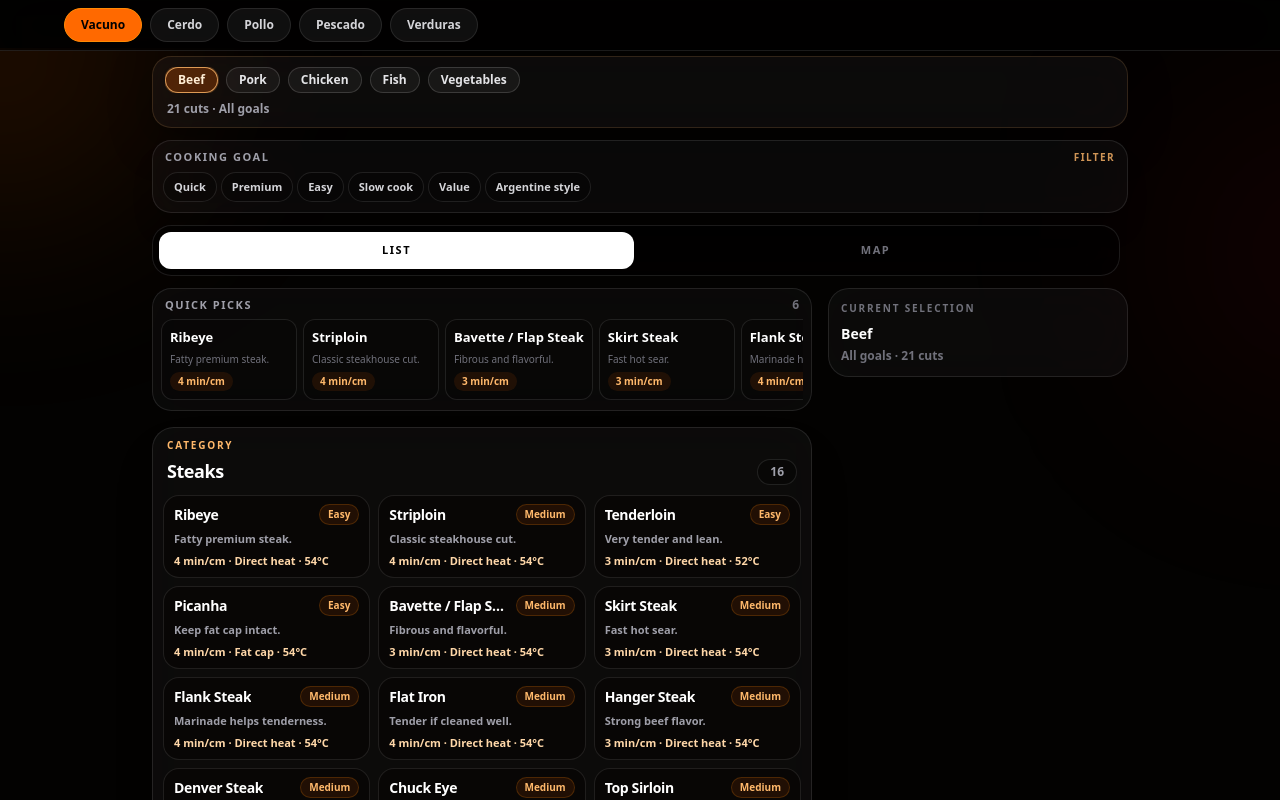
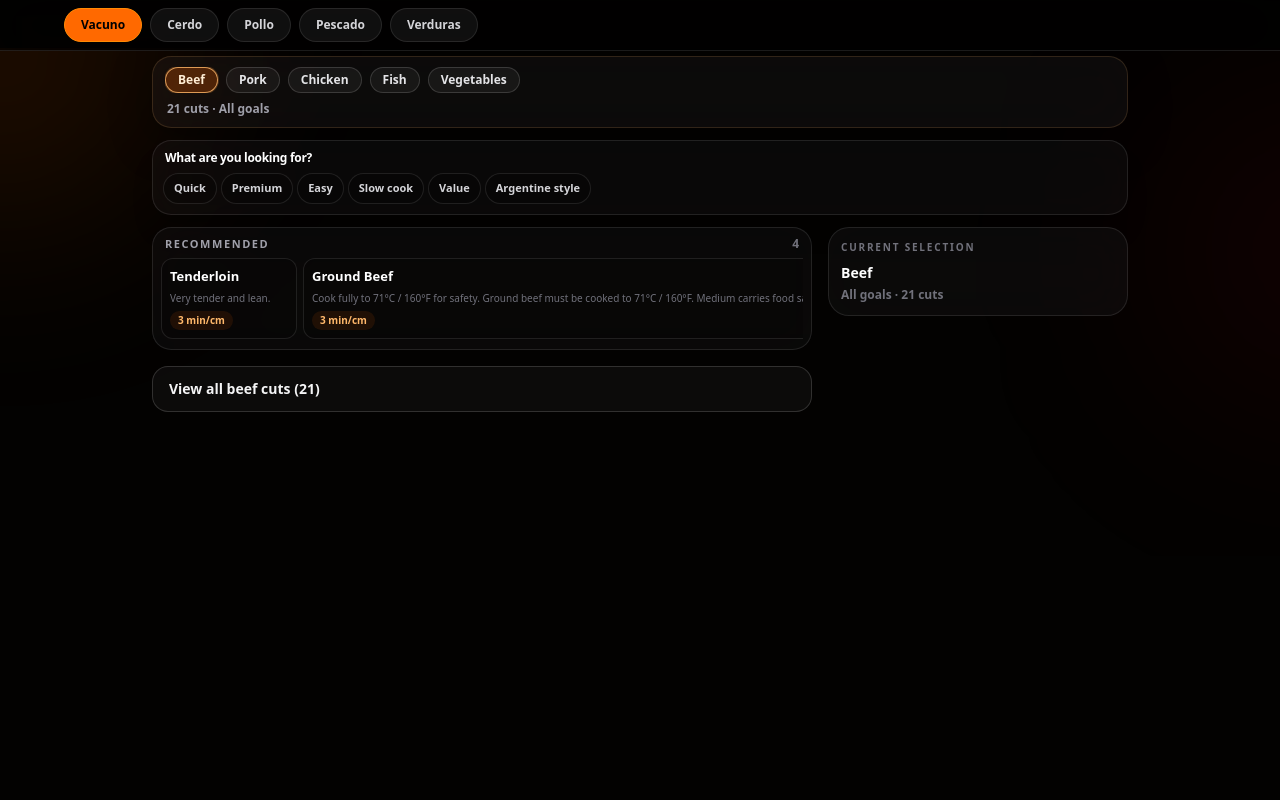
Before and after one commit to luisrdzcruz-maker/parrillero-pro, a Next.js app: page /dev/cuts in a window 1280 px wide. Shown: the top 800 px of the page. Built offline with nearby package versions, Linux system fonts and the light colour scheme.

Commit message:
Add guided-first cut selection flow

```diff
--- a/components/cuts/CutSelectionScreen.tsx
+++ b/components/cuts/CutSelectionScreen.tsx
@@ -6,7 +6,6 @@ import type { GeneratedAnimalId, GeneratedCutProfile } from "@/lib/generated/cut
 import { CutBottomSheet } from "./CutBottomSheet";
 import { CutList } from "./CutList";
 import { CutMap } from "./CutMap";
-import { CutViewToggle } from "./CutViewToggle";
 import { IntentSelector } from "./IntentSelector";
 import { QuickPicks } from "./QuickPicks";
 import {
@@ -55,7 +54,6 @@ export function CutSelectionScreen({
     sourceFilter: intentFilter,
     selectedIntent: intentFilter,
   });
-  const [viewMode, setViewMode] = useState<CutViewMode>("list");
   const [zoneState, setZoneState] = useState<{
     sourceAnimal: CutSelectionScreenProps["selectedAnimal"];
     selectedZone: string | null;
@@ -64,6 +62,8 @@ export function CutSelectionScreen({
     selectedZone: null,
   });
   const [localSelectedCutId, setLocalSelectedCutId] = useState<string | null>(null);
+  const [catalogExpanded, setCatalogExpanded] = useState(false);
+  const [viewMode, setViewMode] = useState<CutViewMode>("list");
 
   const selectedIntent =
     intentState.sourceFilter === intentFilter ? intentState.selectedIntent : intentFilter;
@@ -97,16 +97,22 @@ export function CutSelectionScreen({
     onPreviewCutChange?.(nextProfile?.id ?? null);
   };
 
-  const visibleProfiles = useMemo(() => {
-    const animalCuts = selectedZone
+  const animalProfiles = useMemo(
+    () =>
+      selectedZone
       ? getCutsByAnimalAndCategory(selectedAnimal, selectedZone)
-      : getCutsByAnimal(selectedAnimal);
-    return filterCutsByIntent(animalCuts, selectedIntent);
-  }, [selectedAnimal, selectedIntent, selectedZone]);
+      : getCutsByAnimal(selectedAnimal),
+    [selectedAnimal, selectedZone],
+  );
+  const visibleProfiles = useMemo(
+    () => filterCutsByIntent(animalProfiles, selectedIntent),
+    [animalProfiles, selectedIntent],
+  );
+  const totalCutsByAnimal = useMemo(() => getCutsByAnimal(selectedAnimal).length, [selectedAnimal]);
 
   const groupedProfiles = useMemo(
-    () => getCategoryGroups(visibleProfiles, effectiveLang),
-    [effectiveLang, visibleProfiles],
+    () => getCategoryGroups(animalProfiles, effectiveLang),
+    [animalProfiles, effectiveLang],
   );
   const chipAnimalLabel = (animalId: GeneratedAnimalId) => {
     if (effectiveLang === "es" && animalId === "beef") return "Vaca";
@@ -120,10 +126,10 @@ export function CutSelectionScreen({
         : effectiveLang === "fi"
           ? "Kaikki tavoitteet"
           : "All goals";
-  const compactStatusLine = `${visibleProfiles.length} ${
+  const compactStatusLine = `${totalCutsByAnimal} ${
     effectiveLang === "es" ? "cortes" : effectiveLang === "fi" ? "leikkausta" : "cuts"
   } · ${activeFilterLabel}`;
-  const hasActiveFilters = Boolean(selectedIntent || selectedZone);
+  const hasActiveFilters = Boolean(selectedZone);
   const handleStartCooking = (profile: GeneratedCutProfile) => {
     if (onStartCooking) {
       onStartCooking(profile);
@@ -138,8 +144,19 @@ export function CutSelectionScreen({
   };
   const handleAnimalSelect = (nextAnimal: GeneratedAnimalId) => {
     if (!onAnimalChange || nextAnimal === selectedAnimal) return;
+    setCatalogExpanded(false);
+    setViewMode("list");
+    handleZoneChange(null);
     onAnimalChange(nextAnimal);
   };
+  const viewAllLabel =
+    effectiveLang === "es"
+      ? `Ver todos los cortes de ${chipAnimalLabel(selectedAnimal).toLowerCase()} (${totalCutsByAnimal})`
+      : effectiveLang === "fi"
+        ? `Näytä kaikki ${chipAnimalLabel(selectedAnimal).toLowerCase()} leikkaukset (${totalCutsByAnimal})`
+        : `View all ${chipAnimalLabel(selectedAnimal).toLowerCase()} cuts (${totalCutsByAnimal})`;
+  const hideAllLabel =
+    effectiveLang === "es" ? "Ocultar catálogo completo" : effectiveLang === "fi" ? "Piilota koko valikoima" : "Hide full catalog";
 
   return (
     <main className="relative min-h-full w-full max-w-full overflow-x-hidden bg-[#030201] text-white">
@@ -179,8 +196,59 @@ export function CutSelectionScreen({
 
         <div className="mt-3 space-y-3">
           <IntentSelector lang={effectiveLang} selectedIntent={selectedIntent} onIntentChange={handleIntentChange} />
+        </div>
+
+        <div className="mt-3 grid min-w-0 gap-4 lg:grid-cols-[1fr_300px]">
+          <div className="min-w-0 space-y-4">
+            <QuickPicks
+              profiles={animalProfiles}
+              intent={selectedIntent}
+              lang={effectiveLang}
+              limit={4}
+              selectedCutId={selectedProfile?.id}
+              onSelect={handleProfileChange}
+            />
+            <button
+              type="button"
+              onClick={() => setCatalogExpanded((prev) => !prev)}
+              className="w-full rounded-2xl border border-white/15 bg-white/[0.04] px-4 py-3 text-left text-sm font-black text-zinc-100 transition hover:border-orange-300/45 hover:bg-orange-500/10 active:scale-[0.99]"
+              aria-expanded={catalogExpanded}
+            >
+              {catalogExpanded ? hideAllLabel : viewAllLabel}
+            </button>
+
+            {catalogExpanded && (
+              <div className="space-y-3">
                 <div className="grid gap-2 sm:grid-cols-[1fr_auto]">
-            <CutViewToggle lang={effectiveLang} value={viewMode} onChange={setViewMode} />
+                  <div className="w-full max-w-full rounded-[1.2rem] border border-white/10 bg-black/30 p-1.5 backdrop-blur-xl">
+                    <div className="grid w-full min-w-0 grid-cols-2 gap-1">
+                      {(["list", "map"] as const).map((mode) => (
+                        <button
+                          key={mode}
+                          type="button"
+                          onClick={() => setViewMode(mode)}
+                          className={`min-w-0 rounded-xl px-4 py-2.5 text-[11px] font-black uppercase tracking-[0.14em] transition active:scale-[0.98] ${
+                            viewMode === mode
+                              ? "bg-white text-black"
+                              : "text-zinc-500 hover:bg-white/10 hover:text-zinc-200"
+                          }`}
+                          aria-pressed={viewMode === mode}
+                        >
+                          {mode === "list"
+                            ? effectiveLang === "es"
+                              ? "Lista"
+                              : effectiveLang === "fi"
+                                ? "Lista"
+                                : "List"
+                            : effectiveLang === "es"
+                              ? "Mapa"
+                              : effectiveLang === "fi"
+                                ? "Kartta"
+                                : "Map"}
+                        </button>
+                      ))}
+                    </div>
+                  </div>
                   {selectedZone && (
                     <button
                       type="button"
@@ -195,17 +263,6 @@ export function CutSelectionScreen({
                     </button>
                   )}
                 </div>
-        </div>
-
-        <div className="mt-3 grid min-w-0 gap-4 lg:grid-cols-[1fr_300px]">
-          <div className="min-w-0 space-y-4">
-            <QuickPicks
-              animal={selectedAnimal}
-              intent={selectedIntent}
-              lang={effectiveLang}
-              selectedCutId={selectedProfile?.id}
-              onSelect={handleProfileChange}
-            />
 
                 {viewMode === "map" && (
                   <CutMap
@@ -223,6 +280,8 @@ export function CutSelectionScreen({
                   onResetFilters={handleResetFilters}
                   onSelect={handleProfileChange}
                 />
+              </div>
+            )}
           </div>
           <aside className="hidden min-w-0 max-w-full lg:sticky lg:top-4 lg:block lg:self-start">
             <div className="rounded-[1.3rem] border border-white/10 bg-white/[0.035] p-3 backdrop-blur-xl">
--- a/components/cuts/IntentSelector.tsx
+++ b/components/cuts/IntentSelector.tsx
@@ -15,15 +15,10 @@ type IntentSelectorProps = {
 export function IntentSelector({ lang, selectedIntent, onIntentChange }: IntentSelectorProps) {
   return (
     <section className="min-w-0 max-w-full rounded-[1.2rem] border border-white/10 bg-white/[0.03] p-2 shadow-xl shadow-black/20 backdrop-blur-xl">
-      <div className="mb-1.5 flex items-center justify-between px-1">
-        <div>
-          <h2 className="text-[11px] font-black uppercase tracking-[0.14em] text-zinc-400">
-            {lang === "es" ? "Objetivo de cocción" : lang === "fi" ? "Kypsennystavoite" : "Cooking goal"}
-          </h2>
-        </div>
-        <span className="text-[10px] font-black uppercase tracking-[0.14em] text-orange-300/80">
-          {lang === "es" ? "Filtro" : lang === "fi" ? "Suodatin" : "Filter"}
-        </span>
+      <div className="mb-1.5 px-1">
+        <h2 className="text-[12px] font-black tracking-tight text-white">
+          {lang === "es" ? "¿Qué buscas?" : lang === "fi" ? "Mitä etsit?" : "What are you looking for?"}
+        </h2>
       </div>
       <div
         className="flex max-w-full min-w-0 gap-1 overflow-x-auto px-0.5 pb-0.5 [scrollbar-width:none] [&::-webkit-scrollbar]:hidden sm:flex-wrap sm:overflow-visible"
--- a/components/cuts/QuickPicks.tsx
+++ b/components/cuts/QuickPicks.tsx
@@ -1,25 +1,26 @@
 "use client";
 
-import type { GeneratedAnimalId, GeneratedCutProfile } from "@/lib/generated/cutProfiles";
+import type { GeneratedCutProfile } from "@/lib/generated/cutProfiles";
 import type { Lang } from "@/lib/i18n/texts";
 import {
   getCutDescriptor,
   getDisplayName,
   getEstimatedTimeLabel,
-  getQuickPicksByAnimal,
+  getRecommendedCuts,
 } from "./cutProfileSelectors";
 import type { CutIntent } from "./cutSelectionTypes";
 
 type QuickPicksProps = {
-  animal: GeneratedAnimalId;
+  profiles: GeneratedCutProfile[];
   intent: CutIntent | null;
   lang: Lang;
+  limit?: number;
   selectedCutId?: string;
   onSelect: (profile: GeneratedCutProfile) => void;
 };
 
-export function QuickPicks({ animal, intent, lang, selectedCutId, onSelect }: QuickPicksProps) {
-  const picks = getQuickPicksByAnimal(animal, intent);
+export function QuickPicks({ profiles, intent, lang, limit = 4, selectedCutId, onSelect }: QuickPicksProps) {
+  const picks = getRecommendedCuts(profiles, intent, limit);
 
   if (picks.length === 0) return null;
 
@@ -28,7 +29,7 @@ export function QuickPicks({ animal, intent, lang, selectedCutId, onSelect }: Qu
       <div className="mb-1.5 flex items-center justify-between px-1">
         <div>
           <h2 className="text-[11px] font-black uppercase tracking-[0.14em] text-zinc-400">
-            {lang === "es" ? "Selecciones rápidas" : lang === "fi" ? "Pikavalinnat" : "Quick picks"}
+            {lang === "es" ? "Recomendados" : lang === "fi" ? "Suositukset" : "Recommended"}
           </h2>
         </div>
         <span className="text-xs font-bold text-zinc-500">{picks.length}</span>
--- a/components/cuts/cutProfileSelectors.ts
+++ b/components/cuts/cutProfileSelectors.ts
@@ -135,6 +135,42 @@ export function getQuickPicksByAnimal(animal: GeneratedAnimalId, tag?: CutIntent
   return taggedCuts.slice(0, 6);
 }
 
+export function getRecommendedCuts(
+  profiles: GeneratedCutProfile[],
+  intent: CutIntent | null,
+  limit = 4,
+) {
+  if (profiles.length === 0) return [];
+
+  const ranked = profiles
+    .map((profile) => ({ profile, score: getRecommendationScore(profile, intent) }))
+    .sort((a, b) => {
+      if (b.score !== a.score) return b.score - a.score;
+      const aMinutes = getEstimatedMinutes(a.profile) ?? Number.POSITIVE_INFINITY;
+      const bMinutes = getEstimatedMinutes(b.profile) ?? Number.POSITIVE_INFINITY;
+      if (aMinutes !== bMinutes) return aMinutes - bMinutes;
+      return a.profile.canonicalNameEn.localeCompare(b.profile.canonicalNameEn);
+    });
+
+  const picks: GeneratedCutProfile[] = [];
+  const seenCategories = new Set<string>();
+  for (const entry of ranked) {
+    const category = entry.profile.category || "other";
+    if (seenCategories.has(category)) continue;
+    picks.push(entry.profile);
+    seenCategories.add(category);
+    if (picks.length === limit) return picks;
+  }
+
+  for (const entry of ranked) {
+    if (picks.some((profile) => profile.id === entry.profile.id)) continue;
+    picks.push(entry.profile);
+    if (picks.length === limit) return picks;
+  }
+
+  return picks;
+}
+
 export function getCategoryGroups(profiles: GeneratedCutProfile[], lang: Lang = "en"): CutGroup[] {
   const groups = new Map<string, GeneratedCutProfile[]>();
 
@@ -231,6 +267,36 @@ function getTagSet(profile: GeneratedCutProfile) {
   return new Set(profile.tipsEn.map((tag) => tag.trim().toLowerCase()).filter(Boolean));
 }
 
+function getEstimatedMinutes(profile: GeneratedCutProfile) {
+  if (profile.estimatedTotalTimeMin) return profile.estimatedTotalTimeMin;
+  if (profile.cookingMinutes) return profile.cookingMinutes;
+  if (profile.estimatedTimeMinPerCm) {
+    const thickness = Number.isFinite(profile.defaultThicknessCm) ? profile.defaultThicknessCm : 2;
+    return Math.round(profile.estimatedTimeMinPerCm * Math.max(1, thickness));
+  }
+  return null;
+}
+
+function getRecommendationScore(profile: GeneratedCutProfile, intent: CutIntent | null) {
+  const tags = getTagSet(profile);
+  let score = 0;
+
+  if (intent && hasIntent(profile, intent)) score += 40;
+  if (tags.has("easy") || profile.confidenceLevel === "high") score += 18;
+  if (tags.has("premium")) score += 14;
+
+  const minutes = getEstimatedMinutes(profile);
+  if (minutes !== null) {
+    score += Math.max(0, 16 - Math.min(16, Math.round(minutes / 3)));
+  } else {
+    score += 4;
+  }
+
+  if (profile.confidenceLevel === "medium") score += 6;
+  if (profile.confidenceLevel === "low") score += 2;
+  return score;
+}
+
 function getOverride(profile: GeneratedCutProfile) {
   return localizedCutContentOverrides[profile.id];
 }
```
Lines whose indentation alone changed are shown as unchanged.
